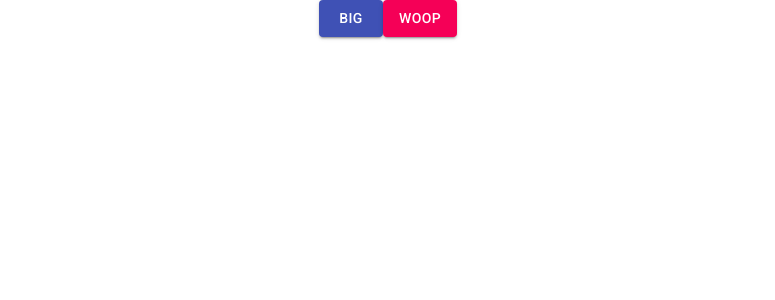
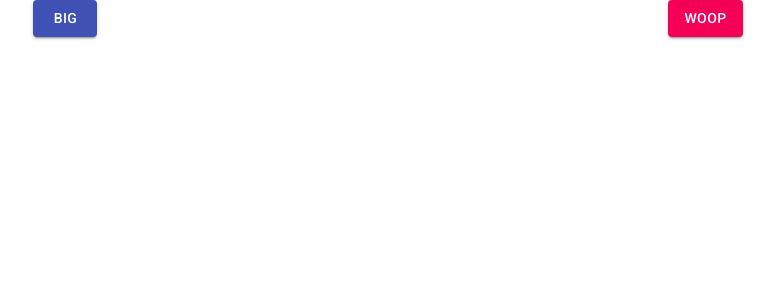
Before and after one commit to glav/PersonalSite, a React (Create React App) app in the folder glavsite/: page / in a window 1280 px wide. Shown: the top 300 px of the page, without its empty margins (252-1027 px from the left). Built offline with nearby package versions, Linux system fonts and the light colour scheme.

Commit message:
Fix pipeline

```diff
--- a/glavsite/src/components/header/header.js
+++ b/glavsite/src/components/header/header.js
@@ -5,7 +5,7 @@ import Grid from '@material-ui/core/Grid';
 class Header extends Component {
     render() {
         return (
-            <Grid container justify="center" spacing={12}>
+            <Grid container direction="row" justify="space-around"alignItems="center">
                 <grid item xs={6}>
                     <Button variant="contained" color="primary">
                         Big
```
Also changed, not shown: 1 other file (tests, documents, lock files or other folders).
